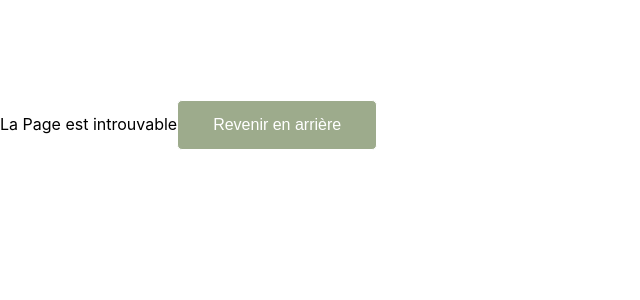
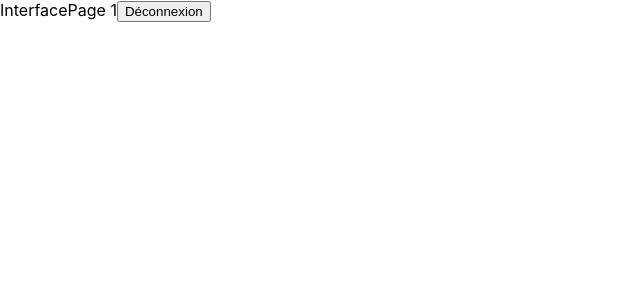
Before and after one commit to OthmaneB-Pro/TaskSync, a React (Create React App) app: page /interface/1 in a window 1280 px wide. Shown: the top 300 px of the page, without its empty margins (0-640 px from the left). Built offline with nearby package versions, Linux system fonts and the light colour scheme.

Commit message:
✨ Interface : Create interface, and create path

```diff
--- a/src/App.tsx
+++ b/src/App.tsx
@@ -1,6 +1,7 @@
 import { BrowserRouter, Route, Routes } from "react-router-dom";
 import LoginPage from "./components/pages/login/LoginPage";
 import ErrorPage from "./components/pages/error/ErrorPage";
+import InterfacePage from "./components/pages/interfaceMain/InterfacePage";
 
 export default function App() {
   return (
@@ -8,6 +9,8 @@ export default function App() {
       <Routes>
         <Route path={"*"} element={<ErrorPage />} />
         <Route path={"/"} element={<LoginPage />} />
+        <Route path={"/interface/:username"} element={<InterfacePage />} />
+
       </Routes>
     </BrowserRouter>
   );
--- /dev/null
+++ b/src/components/pages/interfaceMain/InterfacePage.tsx
@@ -0,0 +1,11 @@
+import { useNavigate, useParams } from "react-router"
+
+export default function InterfacePage() {
+   const {username} = useParams()
+   const navigate = useNavigate()
+  return (
+    <div>InterfacePage {username}
+    <button onClick={() => {navigate("/")}} >Déconnexion</button>
+    </div>
+  )
+}
--- a/src/components/pages/login/AuthForm.tsx
+++ b/src/components/pages/login/AuthForm.tsx
@@ -15,7 +15,7 @@ export default function AuthForm({ isSignUp }: { isSignUp: boolean }) {
 
   const handleSubmit = (event: React.FormEvent<HTMLFormElement>) => {
     event.preventDefault();
-    navigate(`/login/${user.username}`);
+    navigate(`/interface/${user.username}`);
   };
 
   const handleChange = (event: React.ChangeEvent<HTMLInputElement>) => {
```
